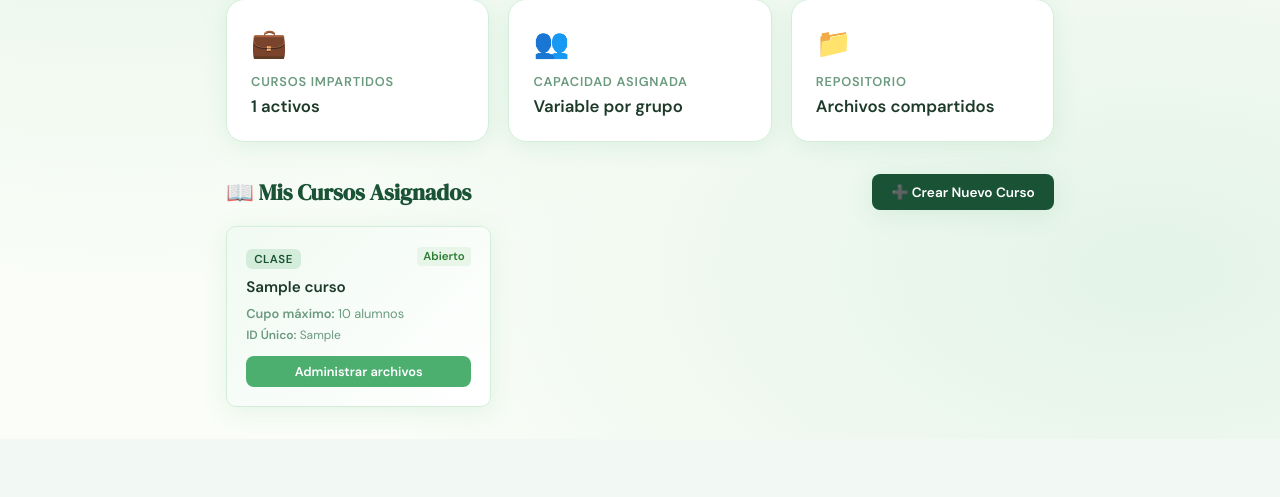
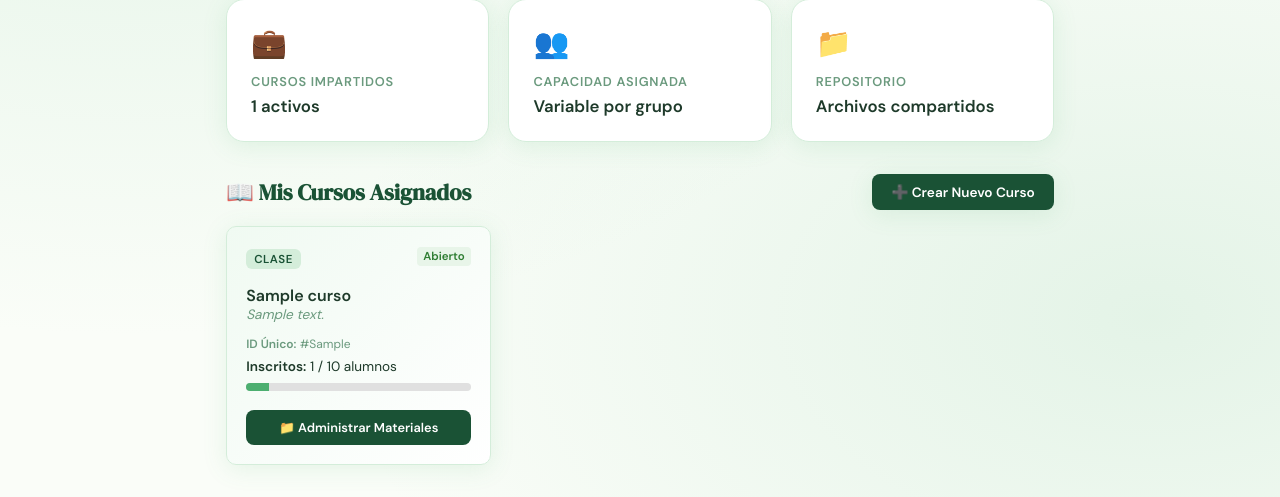
Before and after one commit to DiegoDRTL/Proyecto_IS_Mas-ISO29110, a Flask app: template Proyecto_IS_Mas-ISO29110/templates/dashboard_profesor.html in a window 1280 px wide. Shown: the part 406-903 px from the top of the page. Before the commit the page ends 813 px from the top, so only its background shows below. Run offline with Flask 3, Linux system fonts and the light colour scheme; the template is opened without the code that fills it: most values are stand-ins (such as "Sample title", 1, 10 or a date in 2020).

Commit message:
Vista de profesor actualizada mostrando los cursos creados y su proceso

```diff
--- a/Proyecto_IS_Mas-ISO29110/templates/dashboard_profesor.html
+++ b/Proyecto_IS_Mas-ISO29110/templates/dashboard_profesor.html
@@ -166,20 +166,6 @@
         .status-abierto { background-color: #E8F5E9; color: #2E7D32; }
         .status-cerrado { background-color: #FFEBEE; color: #C62828; }
 
-        .course-card h4 {
-            font-size: 0.95rem;
-            font-weight: 600;
-            color: var(--text-dark);
-            margin-bottom: 0.5rem;
-            clear: both;
-        }
-
-        .course-card p {
-            font-size: 0.8rem;
-            color: var(--text-light);
-            margin-bottom: 0.3rem;
-        }
-
         .btn-create-course {
             display: inline-block;
             padding: 0.6rem 1.2rem;
@@ -240,7 +226,6 @@
     <div class="courses-section">
         <div class="section-header-container">
             <h2 class="section-title">📖 Mis Cursos Asignados</h2>
-            {# 🌟 BOTÓN FUNCIONAL: Apunta al endpoint unificado del blueprint de cursos #}
             <a href="{{ url_for('curso.curso_route_handler') }}" class="btn-create-course">
                 ➕ Crear Nuevo Curso
             </a>
@@ -248,26 +233,38 @@
 
         <div class="course-list">
             {% for curso in cursos %}
-                <div class="course-card">
+                <div class="course-card" style="position: relative; display: flex; flex-direction: column; justify-content: space-between;">
+                    <div>
                         <span class="tag">Clase</span>
 
-                    <span class="status-badge {% if curso.estado == 'Abierto' %}status-abierto{% else %}status-cerrado{% endif %}">
+                        <span class="status-badge {% if curso.estado|lower == 'abierto' or curso.estado|lower == 'disponible' %}status-abierto{% else %}status-cerrado{% endif %}">
                             {{ curso.estado }}
                         </span>
 
-                    <h4>{{ curso.nombre }}</h4>
+                        <h4 style="margin-top: 0.5rem; color: var(--text-dark);">{{ curso.curso_nombre }}</h4>
+                        <p style="font-size: 0.85rem; color: var(--text-light); margin-bottom: 0.8rem; font-style: italic;">
+                            {{ curso.descripcion if curso.descripcion else 'Sin descripción disponible.' }}
+                        </p>
 
-                    <p><strong>Cupo máximo:</strong> {{ curso.capacidad }} alumnos</p>
+                        <p style="font-size:0.75rem; color:var(--text-light); margin-bottom: 0.4rem;">
+                            <strong>ID Único:</strong> #{{ curso.id_curso }}
+                        </p>
 
-                    <p style="font-size:0.75rem; color:var(--text-light); margin-bottom: 0.8rem;">
-                        <strong>ID Único:</strong> {{ curso.id_curso }}
+                        <p style="font-size:0.85rem; color:var(--text-dark); margin-bottom: 0.5rem;">
+                            <strong>Inscritos:</strong> {{ curso.total_inscritos }} / {{ curso.capacidad }} alumnos
                         </p>
+
+                        <div style="width: 100%; background-color: #e0e0e0; border-radius: 4px; height: 8px; margin-bottom: 1.2rem; overflow: hidden;">
+                            {% set porcentaje = (curso.total_inscritos / curso.capacidad * 100)|int %}
+                            <div style="width: {{ porcentaje }}%; background: var(--green-main); height: 100%; transition: width 0.3s;"></div>
+                        </div>
+                    </div>
 
                     <a href="{{ url_for('archivo.visualizar_archivos', id_curso=curso.id_curso) }}"
                        style="
                             display:inline-block;
-                    padding:0.45rem 0.8rem;
-                    background:var(--green-main);
+                            padding:0.55rem 0.8rem;
+                            background:var(--green-deep);
                             color:white;
                             border-radius:8px;
                             text-decoration:none;
@@ -275,13 +272,18 @@
                             font-weight:600;
                             width: 100%;
                             text-align: center;
-               ">
-                        Administrar archivos
+                            margin-top: auto;
+                            transition: background 0.2s;
+                       "
+                       onmouseover="this.style.background='var(--green-dark)'"
+                       onmouseout="this.style.background='var(--green-deep)'">
+                        📁 Administrar Materiales
                     </a>
                 </div>
             {% else %}
-                <div style="grid-column: 1 / -1; text-align: center; padding: 2rem; color: var(--text-light);">
-                    <p>Aún no tienes cursos creados o asignados. ¡Crea el primero usando el botón superior!</p>
+                <div style="grid-column: 1 / -1; text-align: center; padding: 3rem; color: var(--text-light); background: var(--white); border-radius: var(--radius); border: 1.5px dashed var(--green-light);">
+                    <p style="font-size: 1.1rem; margin-bottom: 0.5rem;">📖</p>
+                    <p>Aún no tienes cursos creados o asignados bajo tu cuenta de profesor.</p>
                 </div>
             {% endfor %}
         </div>
```
Lines whose indentation alone changed are shown as unchanged.
